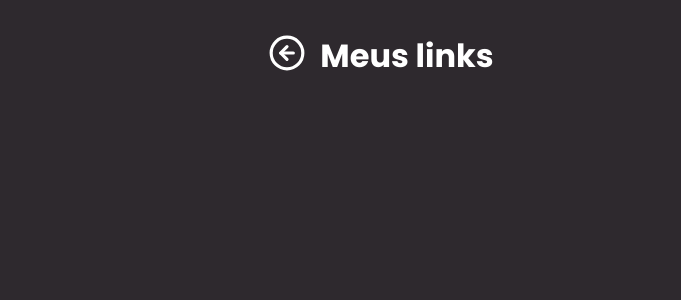
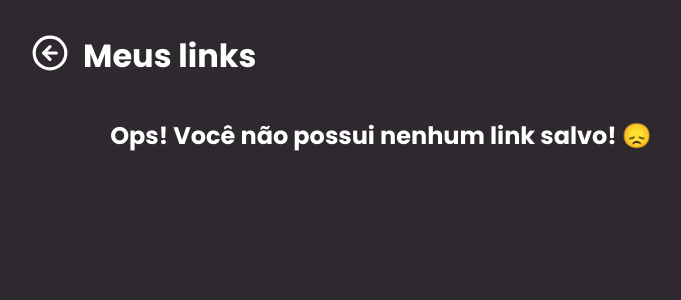
Before and after one commit to tujade/encurtadorlinks, a React (Create React App) app: page /links in a window 1280 px wide. Shown: the top 300 px of the page, without its empty margins (259-940 px from the left). Built offline with nearby package versions, Linux system fonts and the light colour scheme.

Commit message:
Delete Icons and Alert with sweetalerts :bookmark:

```diff
--- a/src/components/Modal/index.js
+++ b/src/components/Modal/index.js
@@ -7,7 +7,12 @@ import swal from 'sweetalert';
 export default function Modal({closeModal, content }) {
   async function copyLink() {
     await navigator.clipboard.writeText(content.link)
-    swal("Link Copiado!");
+    swal({
+      title: "Link copiado!",
+      icon: "success",
+      timer: 1500,
+      button: false
+    });
 
   }
 
--- a/src/components/Modal/modal.css
+++ b/src/components/Modal/modal.css
@@ -49,6 +49,14 @@
   font-size: 14px;
 }
 
+.swal-modal {
+  border: 3px solid #2E292E;
+}
+
+.swal-title {
+  margin-bottom: 16px;
+}
+
 @media (max-width: 720px) {
   .modal-container {
     width: 70%;
--- a/src/pages/Links/index.js
+++ b/src/pages/Links/index.js
@@ -3,6 +3,7 @@ import './links.css'
 import { FiLink, FiTrash, FiArrowLeftCircle } from 'react-icons/fi'
 import { Link } from 'react-router-dom'
 import { getLinksSave } from '../../services/storeLinks'
+import { deleteLink  } from '../../services/storeLinks'
 import Modal from '../../components/Modal'
 
 export default function Links() {
@@ -11,11 +12,14 @@ export default function Links() {
   const [data, setData] = useState({})
   const [showModal, setShowModal] = useState(false)
 
+  const [emptyList, setEmptyList] = useState(false)
+
   useEffect(() => {
     async function getLinks() {
       const result = await getLinksSave('@encurtaae')
 
       if (result.length === 0) {
+        setEmptyList(true);
       }
 
       setMyLinks(result)
@@ -29,6 +33,16 @@ export default function Links() {
     setShowModal(true)
   }
 
+  async function handleDeleteLink(id){
+    const result = await deleteLink(myLinks, id)
+
+    if (result.length === 0) {
+      setEmptyList(true);
+    }
+
+    setMyLinks(result)
+  }
+
   return (
     <div className="links-container">
       <div className="links-header">
@@ -38,13 +52,21 @@ export default function Links() {
         <h1>Meus links</h1>
       </div>
 
+      { emptyList && (
+        <div className="links-item">
+          <h2 className="empty-text">
+            Ops! Você não possui nenhum link salvo! 😞
+          </h2>
+        </div>
+      )}
+
       {myLinks.map(Link => (
         <div key={Link.id}  className="links-item">
           <button className="link" onClick={ () => handleOpenLink(Link)} >
             <FiLink size={18} color="#fff" />
             {Link.long_url}
           </button>
-          <button className="link-delete">
+          <button className="link-delete" onClick={() => handleDeleteLink(Link.id)}>
             <FiTrash size={18} color="#FF5454" />
           </button>
         </div>
--- a/src/pages/Links/links.css
+++ b/src/pages/Links/links.css
@@ -70,6 +70,13 @@
   background: transparent;
 }
 
+.empty-text {
+  width: 100%;
+  text-align: center;
+  margin-top: 30px;
+  color: #fff;
+}
+
 @media (max-width: 715px) {
   .links-container {
     width: 90%;
--- a/src/services/storeLinks.js
+++ b/src/services/storeLinks.js
@@ -25,7 +25,14 @@ export async function saveLink(key, newLink) {
 }
 
 
+//Delete some save link
+export function deleteLink(links, id) {
 
+  let myLinks = links.filter( item => {
+    return (item.id !== id);
+  })
 
+  localStorage.setItem('@encurtaae', JSON.stringify(myLinks))
 
-//Delete some save link
+  return myLinks;
+}
```
